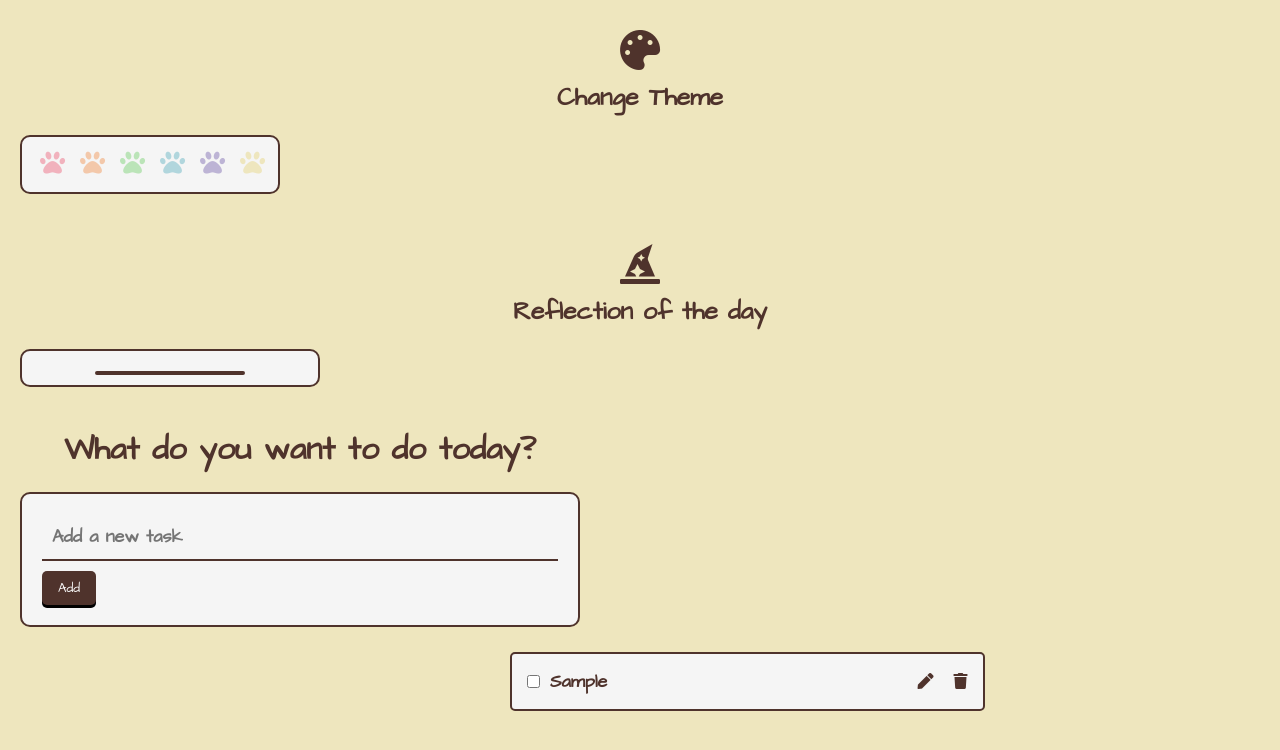
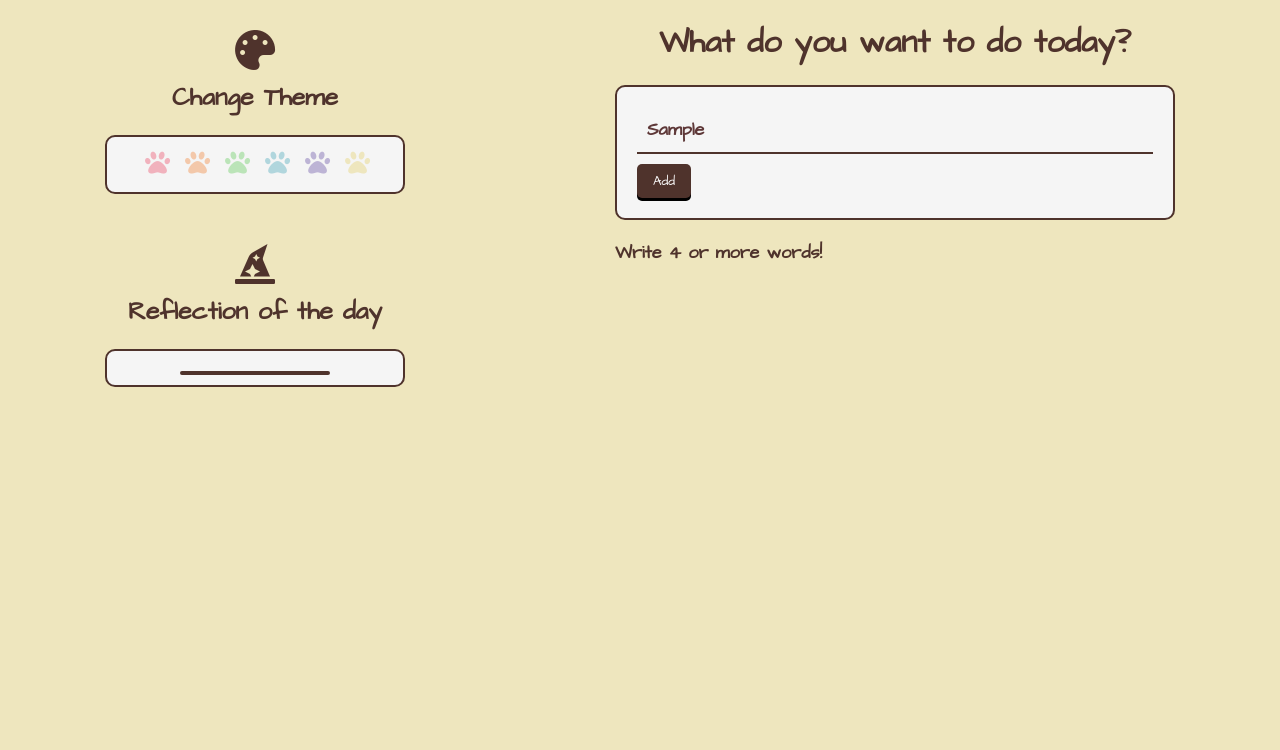
Before and after one commit to Lakshmi-1619/todo-list-application, a plain HTML site: page index.html in a window 1280 px wide. Both pictures are taken after typing "Sample" into the empty fields and a click on the button "Add". Drawn offline with Linux system fonts and the light colour scheme; no server answers.

Commit message:
wordCountAlert

```diff
--- a/index.html
+++ b/index.html
@@ -55,6 +55,7 @@
         </div>
       </div>
       <div class="writeSomething" id="writeSomethingAlert">Write something!</div>
+      <div class="wordCount" id="wordCountAlert">Write 4 or more words!</div>
       <div class="task-container" id="task-container">
         <!-- Sample task list -->
         <!-- <div class="task-list">
--- a/script.js
+++ b/script.js
@@ -44,7 +44,7 @@ function displayTasks() {
   iconContainer.appendChild(deleteIcon);
 }
 
-function typeSomethingAlert(){
+function writeSomethingAlert(){
   let alert = document.getElementById('writeSomethingAlert');
   alert.classList.remove('writeSomething');
   alert.classList.add('writeSomethingAlert');
@@ -55,11 +55,29 @@ function typeSomethingAlert(){
   }, 3000);
 }
 
+function wordCountAlert(){
+  let alert = document.getElementById('wordCountAlert');
+  alert.classList.remove('wordCount');
+  alert.classList.add('wordCountAlert');
+
+  setTimeout(() => {
+    alert.classList.remove('wordCountAlert');
+    alert.classList.add('wordCount');
+  }, 3000);
+}
+
 function addTask() {
   let tasks = document.getElementById("todo-input").value;
+  let inputWords = tasks.trim().split(/\s+/);
+  let wordCount = inputWords.length;
   if (tasks=="") {
-    typeSomethingAlert();
-  } else {
+    writeSomethingAlert();
+  }
+  else if (wordCount <= 3) {
+    wordCountAlert();
+  }
+
+  else {
     tasksAdded.push(tasks);
     displayTasks();
     document.getElementById("todo-input").value = "";
--- a/style.css
+++ b/style.css
@@ -13,9 +13,13 @@ body {
   background-color: #eee6be;
 }
 
-.head-section {
+.body-section {
   display: flex;
   justify-content: space-around;
+}
+
+.main-section {
+
 }
 
 /* theme changing section */
@@ -43,7 +47,7 @@ body {
 .color-container {
   background-color: whitesmoke;
   padding: 10px;
-  width: 260px;
+  width: 300px;
   border-radius: 10px;
   border:solid 2px #4f332c;
   margin-top: 10px;
@@ -105,7 +109,7 @@ body {
 
 /* Task input section */
 .container {
-  max-width: 600px;
+  width: 600px;
   padding: 20px;
 }
 
@@ -153,7 +157,7 @@ h1 {
     transform: translate(0, 3px);
 }
 
-.task {
+/* .task {
   display: flex;
   justify-content: space-between;
   align-items: center;
@@ -162,7 +166,7 @@ h1 {
   border-radius: 5px;
   margin-bottom: 5px;
   background-color: #f5f5f5;
-}
+} */
 
 /* Write something - alert section */
 .writeSomething{
@@ -171,23 +175,35 @@ h1 {
 }
 
 .writeSomethingAlert{
-  justify-content: space-between;
   width: 560px;
-  padding: 15px;
-  margin: auto;
   border-radius: 5px;
   align-items: center;
   color: #4f332c;
   font-size: 18px;
   font-weight: bold;
   color: #4f332c;
+  margin-left: 20px;
+}
 
+/* Write 4 or more words - alert section */
+.wordCount {
+  display: none;
+}
+
+.wordCountAlert{
+  width: 560px;
+  border-radius: 5px;
+  align-items: center;
+  color: #4f332c;
+  font-size: 18px;
+  font-weight: bold;
+  color: #4f332c;
+  margin-left: 20px;
 }
 
 /* tasks display section */
 .task-container {
-  margin-left: 510px;
-  max-width: 475px;
+  padding: 20px;
 }
 
 .task-list{
```
